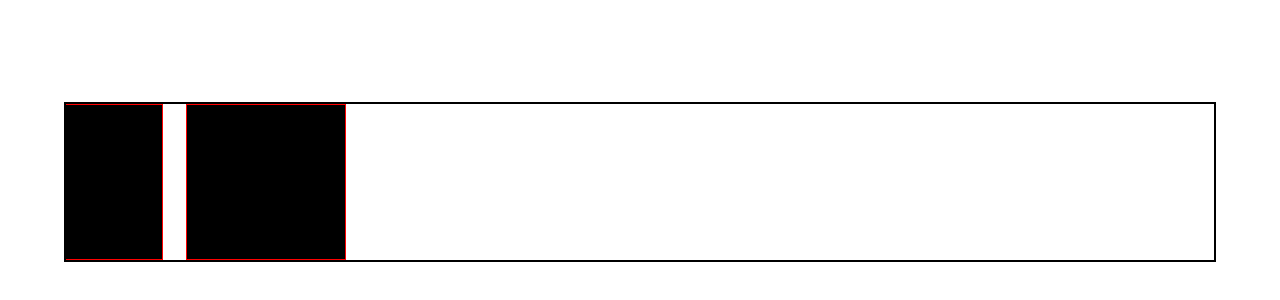
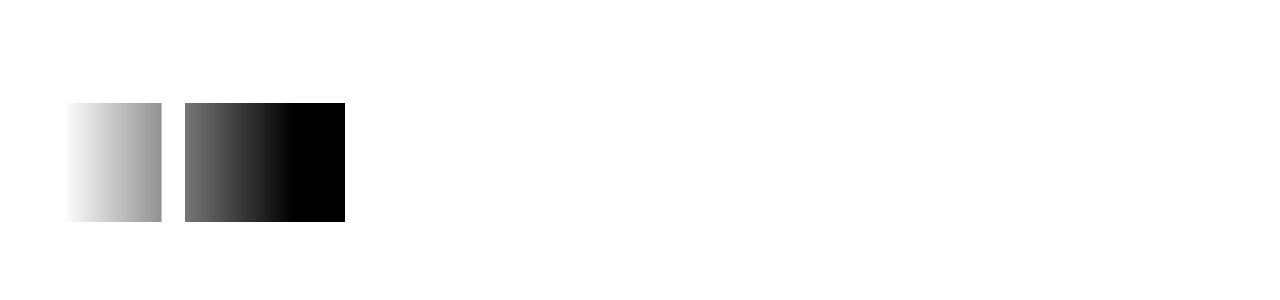
Before and after one commit to grantmontgomery/SideScroll, a React (Create React App) app: page / in a window 1280 px wide. Shown: the part 218-518 px from the top of the page. Built offline with nearby package versions, Linux system fonts and the light colour scheme.

Commit message:
opacity bars set. Going to try applying unsplash pic api to test out images on squares.

```diff
--- a/src/components/Boxes/Boxes.css
+++ b/src/components/Boxes/Boxes.css
@@ -1,14 +1,14 @@
 .boxesSection {
-  height: 100%;
+  height: 75%;
   width: 100%;
   position: absolute;
   left: 50%;
-  border: solid 1px black;
+  /* border: solid 1px black; */
   z-index: 2;
   pointer-events: none;
-  top: 50%;
+  top: 0;
   overflow: hidden;
-  transform: translate(-50%, -50%);
+  transform: translate(-50%);
 }
 
 .boxesFlex {
@@ -24,5 +24,4 @@
   width: 20vh;
   pointer-events: none;
   height: 100%;
-  border: solid 1px red;
 }
--- a/src/components/Container/Container.css
+++ b/src/components/Container/Container.css
@@ -1,5 +1,5 @@
 .container {
-  border: solid 1px black;
+  border: solid 1px transparent;
   height: 20vh;
   top: 50%;
   left: 50%;
@@ -15,6 +15,26 @@
   overflow-x: scroll;
 }
 
+.scrollWrapper::-webkit-scrollbar {
+  background: gray;
+  width: 1vh;
+  border-radius: 1vh;
+}
+
+.opacityBar {
+  position: absolute;
+  z-index: 2;
+  pointer-events: none;
+  top: -5%;
+  height: 85%;
+}
+
+.scrollWrapper::-webkit-scrollbar-thumb {
+  background: red;
+  width: 1vh;
+  border-radius: 1vh;
+}
+
 .scrollWrapper > .secretScroll {
   height: 100%;
   width: fit-content;
@@ -28,3 +48,24 @@
   position: relative;
   border: solid 1px black;
 }
+
+.opacityBar {
+  height: 80%;
+  width: 20%;
+  position: fixed;
+  top: 0;
+  z-index: 2;
+  pointer-events: none;
+}
+
+#opacityBar2 {
+  float: right;
+  right: -2px;
+  background: linear-gradient(to right, transparent, white);
+}
+#opacityBar1 {
+  float: left;
+  z-index: 3;
+  left: -2px;
+  background: linear-gradient(to left, transparent, white);
+}
--- a/src/components/Container/Container.tsx
+++ b/src/components/Container/Container.tsx
@@ -52,6 +52,7 @@ export const Container: React.FC = () => {
 
   return (
     <div className="container">
+      <div className="opacityBar" id="opacityBar1"></div>
       <Boxes list={randomArray} squareIndex={state.squareIndex}></Boxes>
       <div className="scrollWrapper">
         <div className="secretScroll" id="secretScroll">
@@ -60,6 +61,7 @@ export const Container: React.FC = () => {
           ))}
         </div>
       </div>
+      <div className="opacityBar" id="opacityBar2"></div>
     </div>
   );
 };
```
Also changed, not shown: 1 other file (tests, documents, lock files or other folders).
